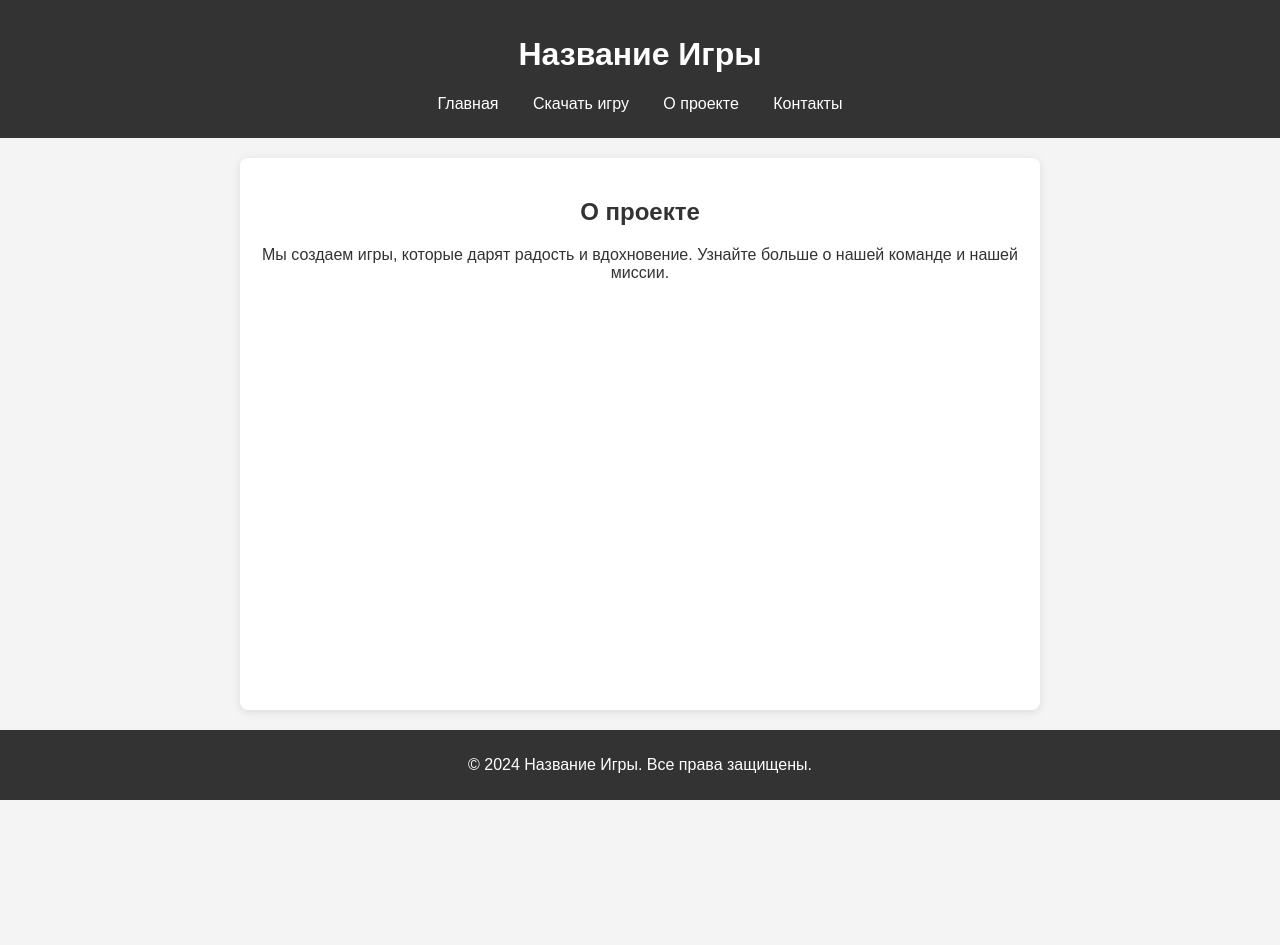
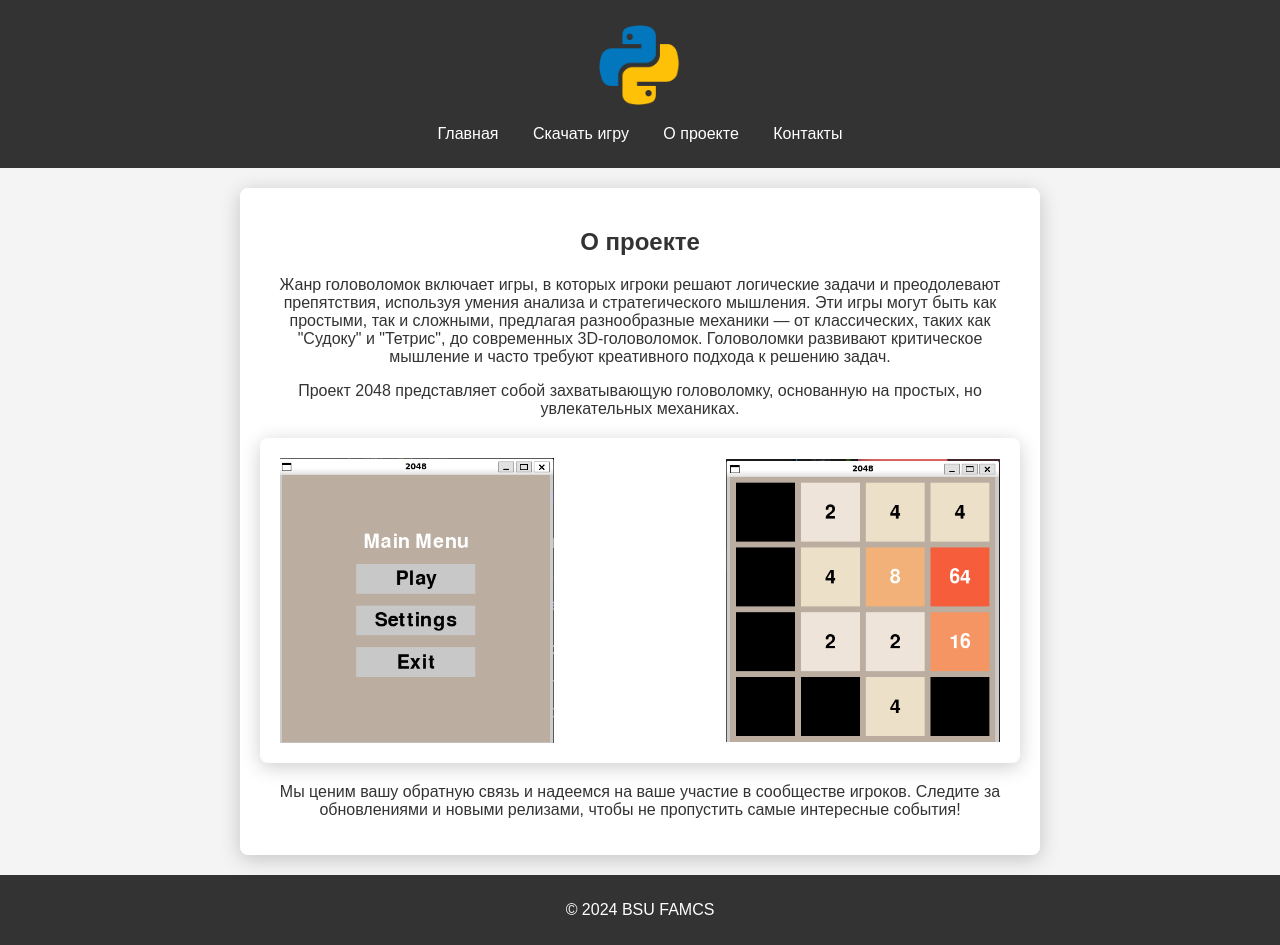
Before and after one commit to Pechenka6/game-website, a plain HTML site: page about.html in a window 1280 px wide. Before the commit the page ends 800 px from the top, so only its background shows below. Drawn offline with Linux system fonts and the light colour scheme.

Commit message:
final version

```diff
--- a/about.html
+++ b/about.html
@@ -9,7 +9,7 @@
 <body>
 
 <header>
-    <h1>Название Игры</h1>
+    <img src="python--logo.png" alt="Python Logo" style="width: 100px; height: auto;">
     <nav>
         <a href="index.html">Главная</a>
         <a href="download.html">Скачать игру</a>
@@ -20,11 +20,19 @@
 
 <section>
     <h2>О проекте</h2>
-    <p>Мы создаем игры, которые дарят радость и вдохновение. Узнайте больше о нашей команде и нашей миссии.</p>
+    <p>Жанр головоломок включает игры, в которых игроки решают логические задачи и преодолевают препятствия, используя умения анализа и стратегического мышления.
+        Эти игры могут быть как простыми, так и сложными, предлагая разнообразные механики — от классических, таких как "Судоку" и "Тетрис", до современных 3D-головоломок.
+        Головоломки развивают критическое мышление и часто требуют креативного подхода к решению задач.
+    <p>Проект 2048 представляет собой захватывающую головоломку, основанную на простых, но увлекательных механиках.</p>
+    </p><section style="display: flex; justify-content: space-between; align-items: center;">
+        <img src="main-menu.png" alt="" style="max-width: 38%; height: auto;">
+        <img src="game-inter.png" alt="" style="max-width: 38%; height: auto;">
+    </section>
+    <p>Мы ценим вашу обратную связь и надеемся на ваше участие в сообществе игроков. Следите за обновлениями и новыми релизами, чтобы не пропустить самые интересные события!</p>
 </section>
 
 <footer>
-    <p>&copy; 2024 Название Игры. Все права защищены.</p>
+    <p>&copy; 2024 BSU FAMCS</p>
 </footer>
 
 </body>
--- a/style.css
+++ b/style.css
@@ -10,6 +10,7 @@ html, body {
     color: #333;
     display: flex;
     flex-direction: column;
+    perspective: 1000px; /* Добавляем перспективу для 3D эффекта */
 }
 
 header {
@@ -17,6 +18,11 @@ header {
     color: white;
     padding: 15px 0;
     text-align: center;
+}
+
+header img {
+    display: block;
+    margin: 0 auto; /* Центрируем изображение */
 }
 
 nav {
@@ -27,7 +33,7 @@ nav a {
     color: white;
     margin: 0 15px;
     text-decoration: none;
-    transition: color 0.3s;
+    transition: color 0.3s ease;
 }
 
 nav a:hover {
@@ -35,14 +41,22 @@ nav a:hover {
 }
 
 section {
-    flex: 1; /* Позволяет секциям занимать оставшееся пространство */
+    flex: 1;
     padding: 20px;
     text-align: center;
     background: white;
     margin: 20px auto;
     max-width: 800px;
     border-radius: 8px;
-    box-shadow: 0 2px 10px rgba(0, 0, 0, 0.1);
+    box-shadow: 0 4px 20px rgba(0, 0, 0, 0.2);
+    transform: rotateY(90deg); /* Начальная позиция для эффекта переворота */
+    animation: flipIn 0.8s forwards; /* Запускаем анимацию переворота */
+    animation-delay: 0.3s; /* Задержка анимации для секции */
+}
+
+@keyframes flipIn {
+    from { transform: rotateY(90deg); }
+    to { transform: rotateY(0); }
 }
 
 h2 {
@@ -53,14 +67,15 @@ h2 {
     display: inline-block;
     background: #007BFF;
     color: white;
-    padding: 10px 20px;
+    padding: 12px 24px;
     text-decoration: none;
     border-radius: 5px;
-    transition: background 0.3s;
+    transition: background 0.4s ease, transform 0.2s ease;
 }
 
 .button:hover {
     background: #0056b3;
+    transform: scale(1.1); /* Увеличение кнопки при наведении */
 }
 
 footer {
```
Also changed, not shown: contact.html (+8 -3 lines), download.html (+2 -2 lines), index.html (+9 -3 lines), game-inter.png (added), main-menu.png (added), python--logo.png (added).
